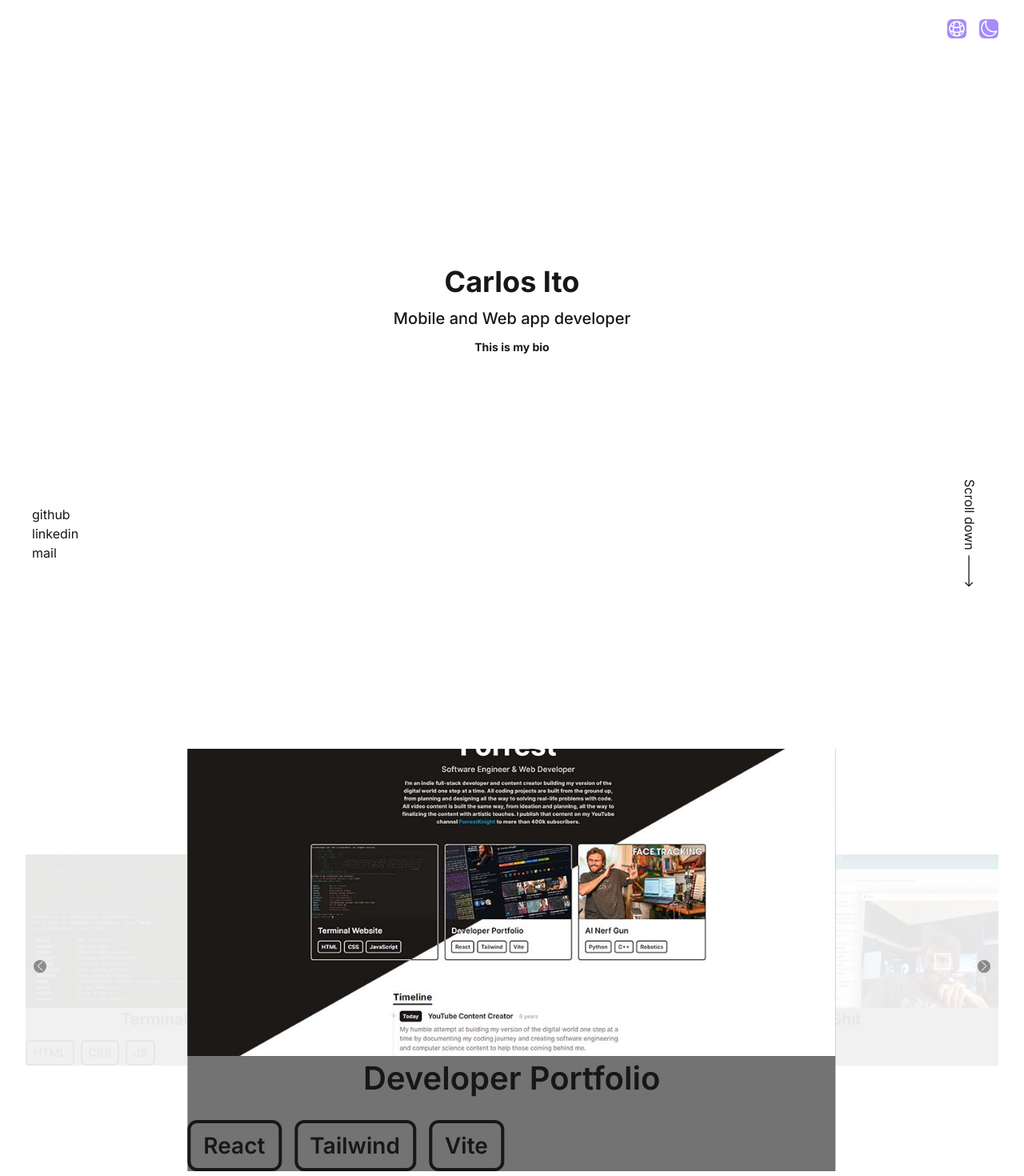
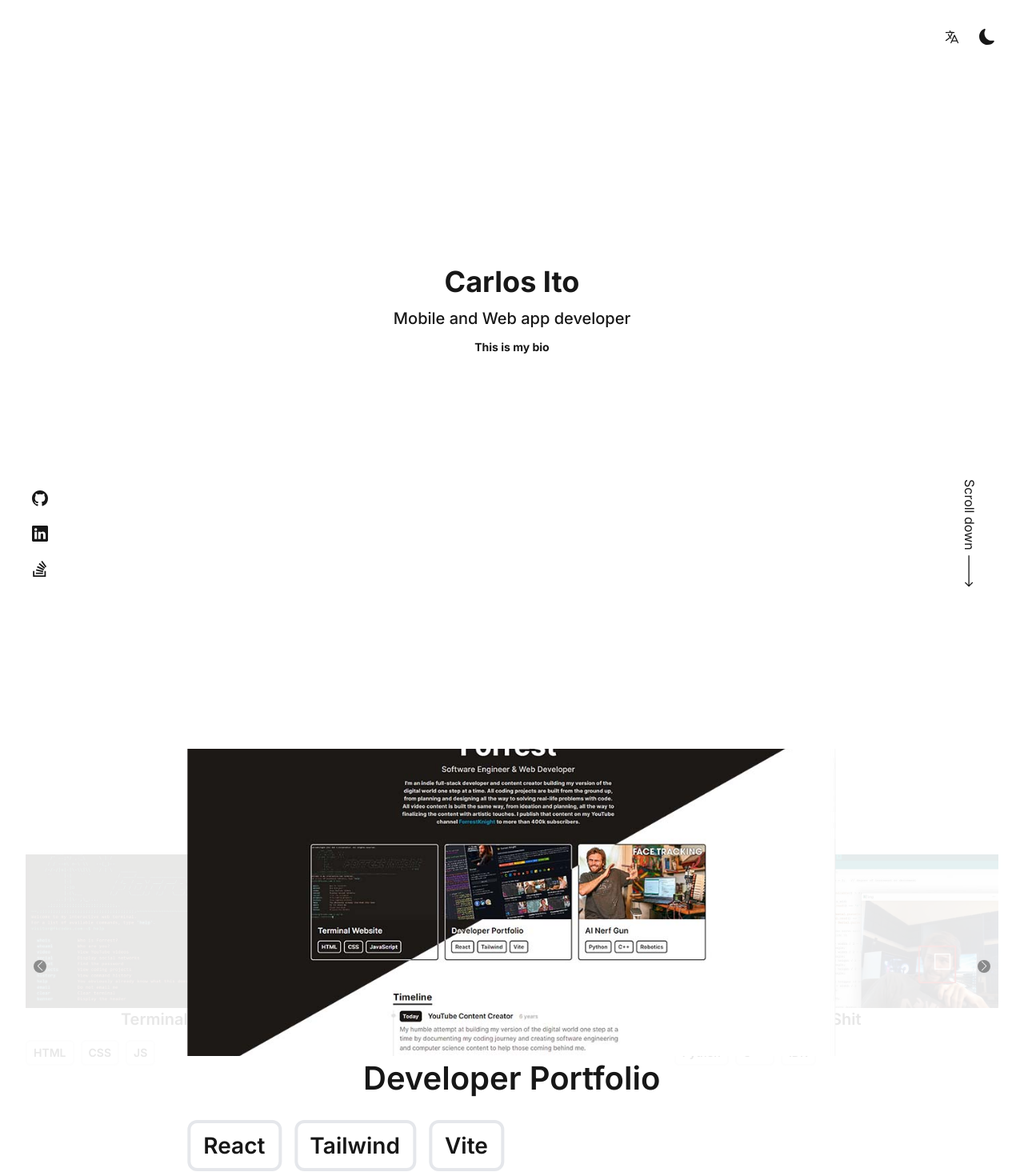
Before and after one commit to ItO210/portfolio, a React (Vite) app: page / in a window 1280 px wide. Shown: the top 1470 px of the page at 80% size. Built offline with nearby package versions, Linux system fonts and the light colour scheme.

Commit message:
added icons and fixed styles

```diff
--- a/package.json
+++ b/package.json
@@ -13,6 +13,7 @@
     "react": "^18.2.0",
     "react-dom": "^18.2.0",
     "react-i18next": "^12.1.4",
+    "react-icons": "^4.7.1",
     "swiper": "^9.0.3"
   },
   "devDependencies": {
--- a/src/components/Carousel.jsx
+++ /dev/null
@@ -1,51 +0,0 @@
-import { useState } from "react";
-import portfolio from "../data/portfolio";
-import PortfolioItem from "./PortfolioItem";
-
-export default function Carousel(){
-
-    const slides = portfolio.map(project => (
-        <PortfolioItem
-        imgUrl={project.imgUrl}
-        title={project.title}
-        stack={project.stack}
-        link={project.link}
-        />
-    ));
-
-    const [currentIndex, setCurrentIndex] = useState(0);
-    const [previousIndex, setPreviousIndex] = useState(2);
-    const [nextIndex, setNextIndex] = useState(1);
-
-    const previous = () => {
-        const newCurrentIndex = currentIndex === 0 ? slides.length - 1 : currentIndex - 1;
-        setCurrentIndex(newCurrentIndex);
-        const newPreviousIndex = previousIndex === 0 ? slides.length - 1 : previousIndex - 1;
-        setPreviousIndex(newPreviousIndex);
-        const newNextIndex = nextIndex === 0 ? slides.length - 1 : nextIndex - 1;
-        setNextIndex(newNextIndex);
-    }
-
-    const next = () => {
-        const newCurrentIndex = currentIndex === slides.length - 1 ? 0 : currentIndex + 1;
-        setCurrentIndex(newCurrentIndex);
-        const newPreviousIndex = previousIndex === slides.length - 1 ? 0 : previousIndex + 1;
-        setPreviousIndex(newPreviousIndex);
-        const newNextIndex = nextIndex === slides.length - 1 ? 0 : nextIndex + 1;
-        setNextIndex(newNextIndex);
-    }
-
-    return(
-        <div>
-            <div className="flex items-center justify-center">
-                <div className="opacity-25 w-1/4 mx-2 border border-neutral-900 dark:border-white rounded-md overflow-hidden duration-500">{slides[previousIndex]}</div>
-                <div className="w-1/2 py-9 mx-2 border border-neutral-900 dark:border-white rounded-md overflow-hidden duration-500">{slides[currentIndex]}</div>
-                <div className="opacity-25 w-1/4 mx-2 border border-neutral-900 dark:border-white rounded-md overflow-hidden duration-500">{slides[nextIndex]}</div>
-            </div>
-            <div className="flex flex-col md:flex-row items-center justify-center">
-                <button onClick={previous}>{"<"}</button>
-                <button onClick={next}>{">"}</button>
-            </div>
-        </div>
-    )
-}
--- a/src/components/Contact.jsx
+++ b/src/components/Contact.jsx
@@ -8,7 +8,7 @@ function Contact() {
                     method="POST"
                     className="flex flex-col w-1/2"
                 >
-                    <h1 className="text-2xl font-bold underline underline-offset-8 decoration-4 mb-5 text-neutral-900 dark:text-white">Contact</h1>
+                    <h1 className="text-2xl font-bold underline underline-offset-8 decoration-4 mb-5">Contact</h1>
                     <input
                         type="text"
                         name="name"
@@ -29,7 +29,7 @@ function Contact() {
                     </textarea>
                     <button
                         type="submit"
-                        className="text-center inline-block px-8 py-3 w-max text-base font-medium rounded-md text-white bg-gradient-to-r from-orange-500 to-pink-500 dorp-shadow-md hover:stroke-white">
+                        className="text-center inline-block px-8 py-3 w-max text-base font-medium rounded-md bg-neutral-900 dark:bg-neutral-300 text-neutral-300 dark:text-neutral-900 ">
                         Work With Me
                     </button>
                 </form>
--- a/src/components/DarkmodeButton.jsx
+++ b/src/components/DarkmodeButton.jsx
@@ -1,4 +1,5 @@
 import React, {useEffect, useState} from "react";
+import {BsSunFill, BsMoonFill} from "react-icons/bs";
 
 function DarkmodeButton(){
     const [theme, setTheme] = useState(null);
@@ -23,46 +24,11 @@ function DarkmodeButton(){
         }
     }, [theme]);
 
-    const sun = (
-        <svg
-            xmlns="http://www.w3.org/2000/svg"
-            fill="none"
-            viewBox="0 0 24 24"
-            strokeWidth={1.5}
-            stroke="white"
-            className="w-6 h-6"
-        >
-            <path
-                strokeLinecap="round"
-                strokeLinejoin="round"
-                d="M12 3v2.25m6.364.386l-1.591 1.591M21 12h-2.25m-.386 6.364l-1.591-1.591M12 18.75V21m-4.773-4.227l-1.591 1.591M5.25 12H3m4.227-4.773L5.636 5.636M15.75 12a3.75 3.75 0 11-7.5 0 3.75 3.75 0 017.5 0z"
-            />
-        </svg>
-    );
-
-    const moon = (
-        <svg
-            xmlns="http://www.w3.org/2000/svg"
-            fill="none"
-            viewBox="0 0 24 24"
-            strokeWidth={1.5}
-            stroke="white"
-            className="w-6 h-6"
-        >
-            <path
-                strokeLinecap="round"
-                strokeLinejoin="round"
-                d="M21.752 15.002A9.718 9.718 0 0118 15.75c-5.385 0-9.75-4.365-9.75-9.75 0-1.33.266-2.597.748-3.752A9.753 9.753 0 003 11.25C3 16.635 7.365 21 12.75 21a9.753 9.753 0 009.002-5.998z"
-            />
-        </svg>
-    );
-
     return(
         <button
         type="button"
-        onClick={handleThemeSwitch}
-        className="bg-violet-400 dark:bg-orange-400 text-lg rounded-md mx-2">
-            {theme === "dark" ? sun : moon}
+        onClick={handleThemeSwitch}>
+            {theme === "dark" ? <BsSunFill className="text-xl m-3"/> : <BsMoonFill className="text-xl m-3"/>}
         </button>
     )
 }
--- a/src/components/Intro.jsx
+++ b/src/components/Intro.jsx
@@ -2,6 +2,7 @@ import React from "react";
 import { useTranslation } from "react-i18next";
 import DarkmodeButton from "./DarkmodeButton";
 import LanguageButton from "./LanguageButton";
+import {BsGithub, BsLinkedin, BsStackOverflow} from "react-icons/bs";
 
 function Intro() {
     const [t] = useTranslation("global");
@@ -13,15 +14,15 @@ function Intro() {
                 <DarkmodeButton/>
             </div>
             <div className="flex w-full h-1/3 items-center justify-center flex-col text-center">
-                <h1 className="text-4xl md:text-7x1 dark:text-white mb-1 md:mb-3 font-bold">Carlos Ito</h1>
+                <h1 className="text-4xl md:text-7x1 mb-1 md:mb-3 font-bold">Carlos Ito</h1>
                 <p className="text-base md:text-xl mb-3 font-medium">{t("intro.description")}</p>
                 <p className="text-sm max-w-xl mb-6 font-bold">{t("intro.bio")}</p>
             </div>
             <div className="h-1/3 flex items-center justify-between">
-                <div className="flex flex-col itmes-center justify-center px-10">
-                    <a href="">github</a>
-                    <a href="">linkedin</a>
-                    <a href="">mail</a>
+                <div className="h-full flex flex-col itmes-center justify-center px-10">
+                    <a href="https://github.com/ItO210" target="_blank"><BsGithub className="text-xl my-3"/></a>
+                    <a href="www.linkedin.com/in/carlositom" target="_blank"><BsLinkedin className="text-xl my-3"/></a>
+                    <a href="https://stackoverflow.com/users/21152911/carlos-ito" target="_blank"><BsStackOverflow className="text-xl my-3"/></a>
                 </div>
                 <div className="flex transform rotate-90 justify-center items-center">
                         Scroll down ---{">"}
--- a/src/components/LanguageButton.jsx
+++ b/src/components/LanguageButton.jsx
@@ -1,5 +1,6 @@
 import React, {useEffect, useState} from "react";
 import { useTranslation } from "react-i18next";
+import {HiOutlineLanguage} from "react-icons/hi2";
 
 function LanguageButton(){
     const [lang, setLang] = useState(null);
@@ -62,18 +63,11 @@ function LanguageButton(){
     )
     }
 
-    const globe = (
-        <svg xmlns="http://www.w3.org/2000/svg" fill="none" viewBox="0 0 24 24" stroke-width="1.5" stroke="currentColor" class="w-6 h-6">
-        <path stroke-linecap="round" stroke-linejoin="round" d="M12 21a9.004 9.004 0 008.716-6.747M12 21a9.004 9.004 0 01-8.716-6.747M12 21c2.485 0 4.5-4.03 4.5-9S14.485 3 12 3m0 18c-2.485 0-4.5-4.03-4.5-9S9.515 3 12 3m0 0a8.997 8.997 0 017.843 4.582M12 3a8.997 8.997 0 00-7.843 4.582m15.686 0A11.953 11.953 0 0112 10.5c-2.998 0-5.74-1.1-7.843-2.918m15.686 0A8.959 8.959 0 0121 12c0 .778-.099 1.533-.284 2.253m0 0A17.919 17.919 0 0112 16.5c-3.162 0-6.133-.815-8.716-2.247m0 0A9.015 9.015 0 013 12c0-1.605.42-3.113 1.157-4.418" />
-        </svg>
-    );
-
     return(
         <button
         type="button"
-        className="bg-violet-400 dark:bg-orange-400 text-lg rounded-md text-white mx-2"
         onClick={handleLangSwitch}>
-            {globe}
+            <HiOutlineLanguage className="text-xl m-3"/>
         </button>
     )
 }
--- a/src/components/PortfolioItem.jsx
+++ b/src/components/PortfolioItem.jsx
@@ -6,14 +6,14 @@ function PortfolioItem({title, imgUrl, stack, link}) {
         href={link}
         target="_blank"
         rel="noopener noreferrer"
-        className="w-full bg-neutral-500"
+        className="w-full"
         >
             <img src={imgUrl} alt="portfolio" className="w-full h-96 md:h-48 object-cover cursor-pointer"/>
             <div className="w-full">
-                <h3 className="text-lg md:text-xl mb-2 md:mb-3 dark:text-white font-semibold">{title}</h3>
+                <h3 className="text-lg md:text-xl mb-2 md:mb-3 font-semibold">{title}</h3>
                 <p className="flex flex-wrap gap-2 flox-row items-center justify-start text-xs md:text-sm">
                     {stack.map(item => (
-                        <span className="inline-block px-2 py-1 font-semibold dark:text-white border-2 border-neutral-900 dark:border-white rounded-md">
+                        <span className="inline-block px-2 py-1 font-semibold border-2 rounded-md">
                             {item}
                         </span>
                     ))}
```
Also changed, not shown: 1 other file (tests, documents, lock files or other folders).
